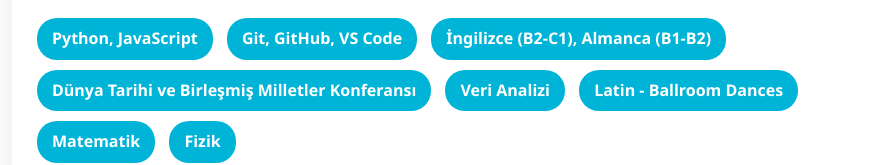
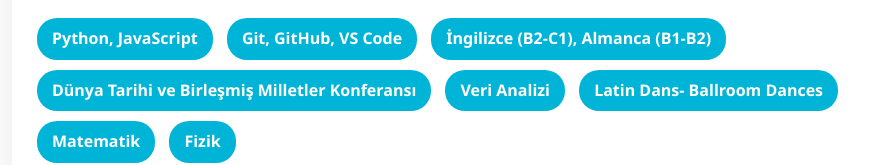
Before and after one commit to atayanki967/portfolio1, a plain HTML site: page index.html in a window 1280 px wide. Shown: the part 902-1067 px from the top of the page, without its empty margins (158-1027 px from the left). Drawn offline with Linux system fonts and the light colour scheme.

Commit message:
Add files via upload

```diff
--- a/index.html
+++ b/index.html
@@ -29,7 +29,7 @@
             <li>İngilizce (B2-C1), Almanca (B1-B2)</li>
             <li>Dünya Tarihi ve Birleşmiş Milletler Konferansı</li>
             <li>Veri Analizi</li>
-            <li>Latin - Ballroom Dances </li>
+            <li> Latin Dans- Ballroom Dances</li>
             <li>Matematik</li>
             <li>Fizik</li>
         </ul>
```
